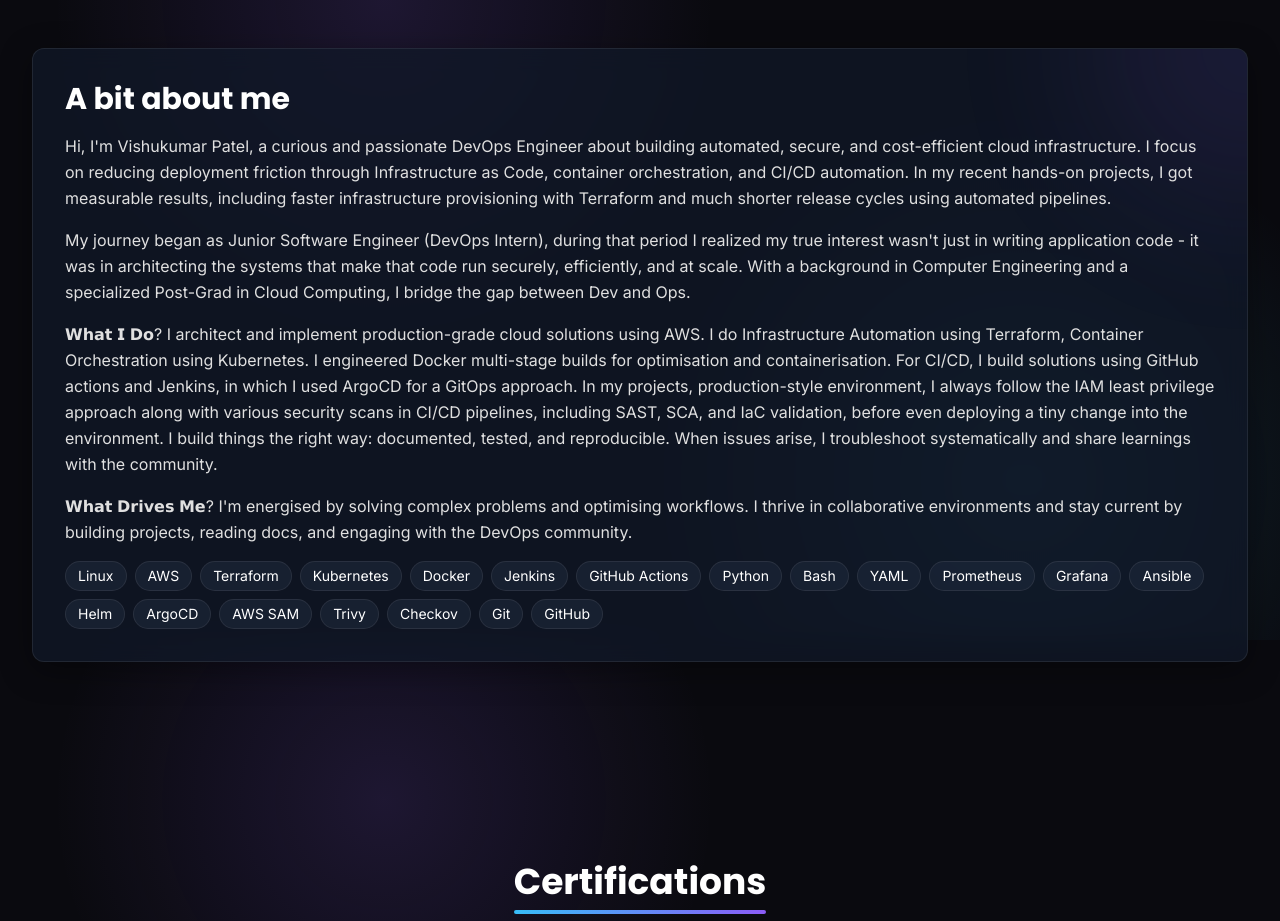
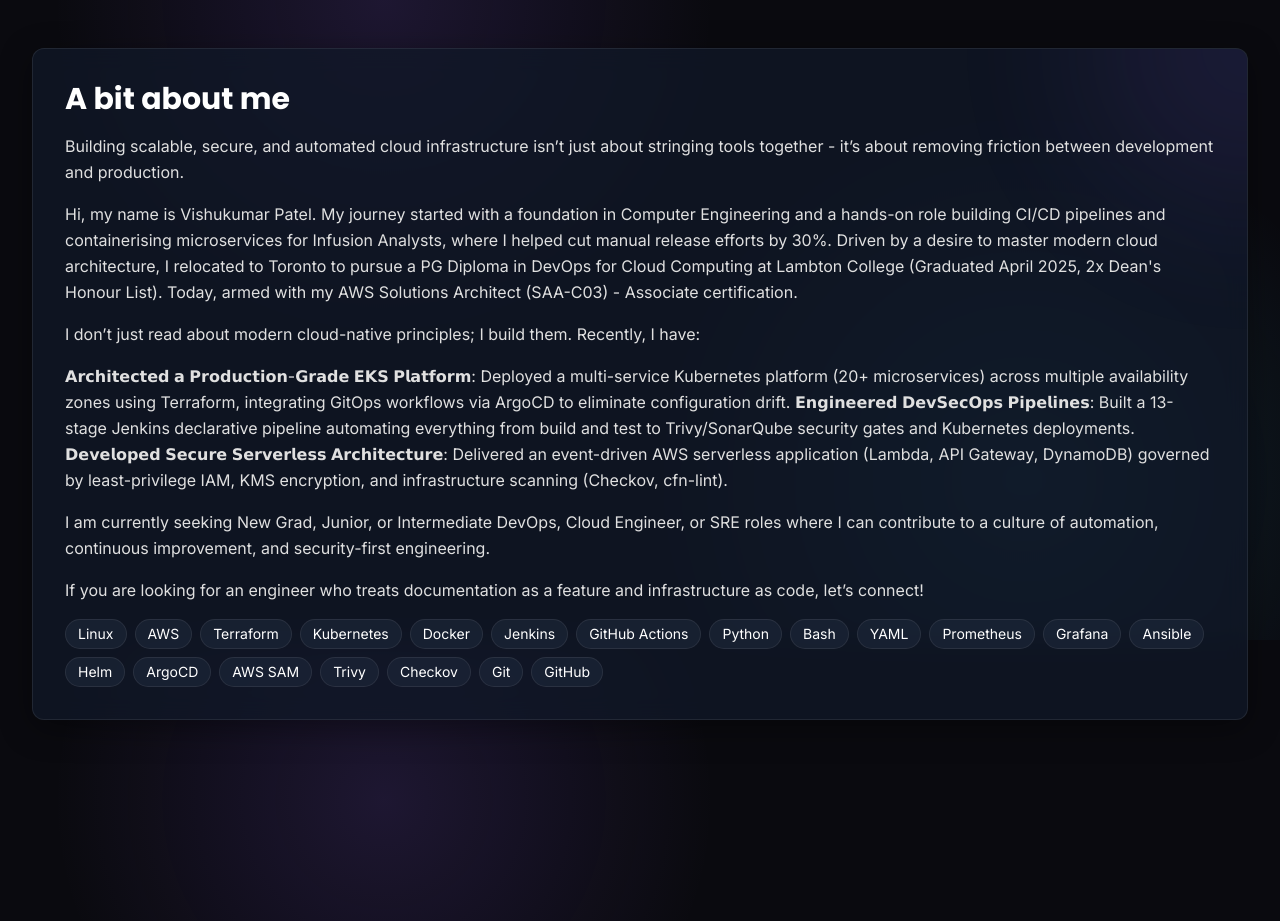
Before and after one commit to VishuPatel-27/VishuPatel-27.github.io, a React (Create React App) app: page / in a window 1280 px wide. Shown: the part 960-1881 px from the top of the page. Built offline with nearby package versions, Linux system fonts and the light colour scheme; no server answers.

Commit message:
feat: update the about section

```diff
--- a/src/components/About.js
+++ b/src/components/About.js
@@ -34,31 +34,23 @@
               </h4> */}
 
               <div className="space-y-4 text-gray-300 text-base leading-relaxed">
+                <p>Building scalable, secure, and automated cloud infrastructure isn’t just about stringing tools together - it’s about removing friction between development and production.</p>
                 <p>
-                  Hi, I'm Vishukumar Patel, a curious and passionate DevOps Engineer about building automated, secure, and cost-efficient cloud infrastructure.
-                  I focus on reducing deployment friction through Infrastructure as Code, container orchestration, and CI/CD automation.
-                  In my recent hands-on projects, I got measurable results, including faster infrastructure provisioning with Terraform and much shorter release cycles using automated pipelines.</p>
-                <p>
-                  My journey began as Junior Software Engineer (DevOps Intern), during that period I realized my true interest wasn't just in writing
-                  application code - it was in architecting the systems that make that code run securely, efficiently, and at scale. With a background in Computer Engineering and a specialized Post-Grad in Cloud Computing,
-                  I bridge the gap between Dev and Ops.
+                 Hi, my name is Vishukumar Patel. My journey started with a foundation in Computer Engineering and a hands-on role building CI/CD pipelines and containerising microservices for Infusion Analysts, where I helped cut manual release efforts by 30%. Driven by a desire to master modern cloud architecture, I relocated to Toronto to pursue a PG Diploma in DevOps for Cloud Computing at Lambton College (Graduated April 2025, 2x Dean's Honour List). Today, armed with my AWS Solutions Architect (SAA-C03) - Associate certification.
                 </p>
 
                 <p>
-                  𝗪𝗵𝗮𝘁 𝗜 𝗗𝗼? I architect and implement production-grade cloud solutions using AWS.
-                  I do Infrastructure Automation using Terraform, Container Orchestration using Kubernetes.
-                  I engineered Docker multi-stage builds for optimisation and containerisation.
-                  For CI/CD, I build solutions using GitHub actions and Jenkins, in which I used ArgoCD for a GitOps approach.
-                  In my projects, production-style environment, I always follow the IAM least privilege approach along with various security scans in CI/CD pipelines,
-                  including SAST, SCA, and IaC validation, before even deploying a tiny change into the environment.
-                  I build things the right way: documented, tested, and reproducible. When issues arise, I troubleshoot systematically and share learnings with the community.
+                  I don’t just read about modern cloud-native principles; I build them. Recently, I have:
                 </p>
 
                 <p>
-                  𝗪𝗵𝗮𝘁 𝗗𝗿𝗶𝘃𝗲𝘀 𝗠𝗲?
-                  I'm energised by solving complex problems and optimising workflows.
-                  I thrive in collaborative environments and stay current by building projects, reading docs, and engaging with the DevOps community.
+                  𝗔𝗿𝗰𝗵𝗶𝘁𝗲𝗰𝘁𝗲𝗱 𝗮 𝗣𝗿𝗼𝗱𝘂𝗰𝘁𝗶𝗼𝗻-𝗚𝗿𝗮𝗱𝗲 𝗘𝗞𝗦 𝗣𝗹𝗮𝘁𝗳𝗼𝗿𝗺: Deployed a multi-service Kubernetes platform (20+ microservices) across multiple availability zones using Terraform, integrating GitOps workflows via ArgoCD to eliminate configuration drift.
+                  𝗘𝗻𝗴𝗶𝗻𝗲𝗲𝗿𝗲𝗱 𝗗𝗲𝘃𝗦𝗲𝗰𝗢𝗽𝘀 𝗣𝗶𝗽𝗲𝗹𝗶𝗻𝗲𝘀: Built a 13-stage Jenkins declarative pipeline automating everything from build and test to Trivy/SonarQube security gates and Kubernetes deployments.
+                  𝗗𝗲𝘃𝗲𝗹𝗼𝗽𝗲𝗱 𝗦𝗲𝗰𝘂𝗿𝗲 𝗦𝗲𝗿𝘃𝗲𝗿𝗹𝗲𝘀𝘀 𝗔𝗿𝗰𝗵𝗶𝘁𝗲𝗰𝘁𝘂𝗿𝗲: Delivered an event-driven AWS serverless application (Lambda, API Gateway, DynamoDB) governed by least-privilege IAM, KMS encryption, and infrastructure scanning (Checkov, cfn-lint).
                 </p>
+
+                <p>I am currently seeking New Grad, Junior, or Intermediate DevOps, Cloud Engineer, or SRE roles where I can contribute to a culture of automation, continuous improvement, and security-first engineering.</p>
+                <p>If you are looking for an engineer who treats documentation as a feature and infrastructure as code, let’s connect!</p>
               </div>
 
               {/* Skills Tags */}
```
